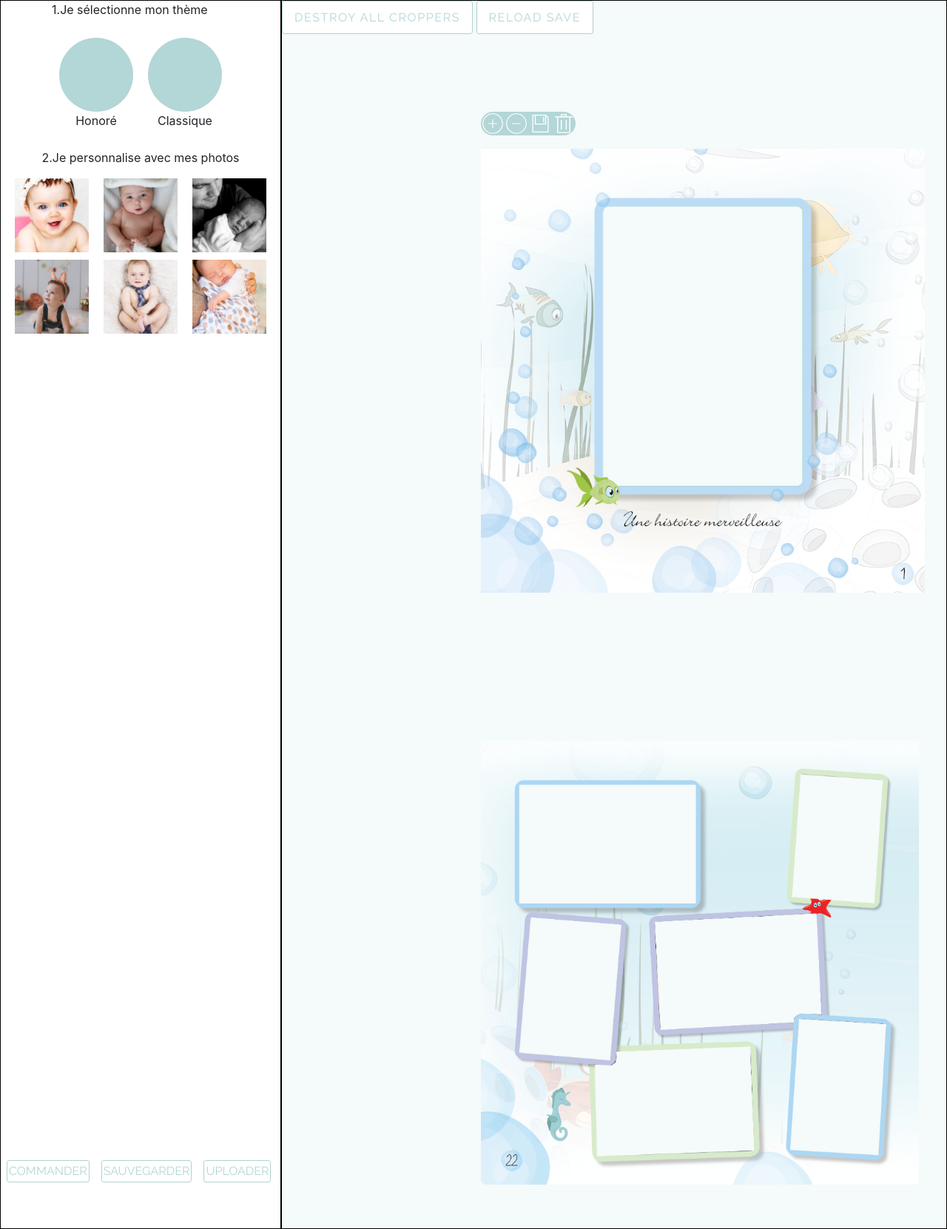
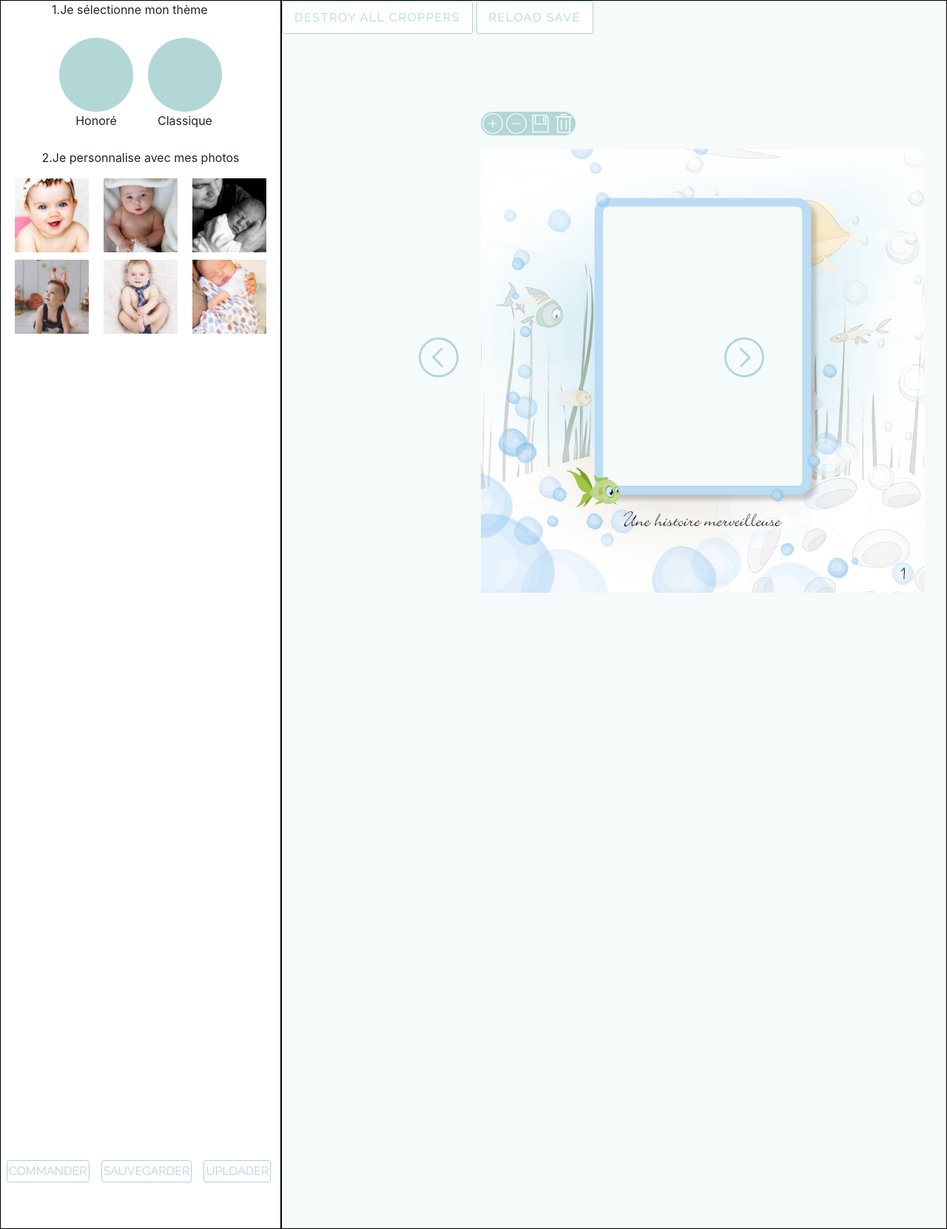
Before and after one commit to mbsenvoillage/picapp, a PHP site: page /page_perso.php in a window 1280 px wide. Shown: the whole page at 74% size. Run offline with PHP 8.4, Linux system fonts and the light colour scheme.

Commit message:
page flicking + dynamic divs

```diff
--- a/public/css/style.css
+++ b/public/css/style.css
@@ -848,6 +848,7 @@ button:hover {
     object-fit: cover;
 }
 
+/**
 #canvas1 {
     position: absolute;
 }
@@ -858,6 +859,7 @@ button:hover {
     display: block;
     max-width: 100%;
 }
+ */
 
 .canvas-container {
     width: 270px;
@@ -869,21 +871,26 @@ button:hover {
 }
 
 .draggable-zone {
-    width: 600px;
-    height: 600px;
+    /*width: 600px;
+    height: 600px;*/
     left: 30%;
     top: 200px;
     position: absolute;
 }
 
-.espace-travail-single-page-content-container-2 .draggable-zone {
+/**
+#page-2 {
     top: calc(400px + 600px);
 }
+
+ */
+
 
 .espace-travail-single-page-main-container {
     height: 1000px;
 }
 
+/**
 #p13-1-container {
     width: 239.5px;
     height: 161px;
@@ -937,6 +944,9 @@ button:hover {
     transform: rotate(4deg);
 }
 
+ */
+
+
 #controls {
     position: absolute;
     top: 150px;
@@ -952,3 +962,24 @@ button:hover {
 .cropper-wrap-box {
     border-radius: 2%;
 }
+
+#album-customization-page-navigation svg path {
+    fill: #B3D6D6;
+}
+
+
+#album-customization-page-navigation svg {
+    width: 4em;
+}
+
+#flick-left {
+    position: absolute;
+    left: 20%;
+    top: 450px;
+}
+
+#flick-right {
+    position: absolute;
+    left: 66%;
+    top: 450px;
+}
--- a/public/js/perso.js
+++ b/public/js/perso.js
@@ -1,47 +1,34 @@
-const canvas1 = document.getElementById('canvas1');
-const c1ctx = canvas1.getContext('2d');
+const dragzones = document.getElementsByClassName("draggable-zone"),
+    replaceBtn = document.getElementById('replaceimage'),
+    zoomfrwd = document.getElementById('frwd'),
+    zoombckwrd = document.getElementById('bckwd'),
+    save = document.getElementById("save"),
+    destroyAll = document.getElementById("destroyall"),
+    reload = document.getElementById("reload"),
+    canvasHeight = 600;
 
-const canvas2 = document.getElementById('canvas2');
-const c2ctx = canvas2.getContext('2d');
-
-const page13 = new Image();
-page13.src = "images/livre-Honore-13.png";
-
-const bgImg = new Image();
-bgImg.src = "images/Album_HONORE_03.png";
-
-const dropzones = document.getElementsByClassName('droppable');
-const dragzones = document.getElementsByClassName("draggable-zone");
-
-const replaceBtn = document.getElementById('replaceimage');
-const zoomfrwd = document.getElementById('frwd');
-const zoombckwrd = document.getElementById('bckwd');
-const save = document.getElementById("save");
-const destroyAll = document.getElementById("destroyall");
-const reload = document.getElementById("reload");
-
-// creates and html tag that will host the dropped img src
-// and will be used to initialize the cropper instance
-
-
-
-
+var cropperInstanceStore = {},
+    cropperSavedInstance = {},
+    cropperContainerStore = [];
 
 // Draws the page mask
 let drawImageOnCanvas = function (cnv, ctx, img, sizedowntoratio) {
-    let wRatio = cnv.width / img.width;
-    let hRatio = cnv.height / img.height;
-    let ratio = Math.min(wRatio, hRatio);
+    //let wRatio = cnv.width / img.width;
+    //let hRatio = cnv.height / img.height;
+    //let ratio = Math.min(wRatio, hRatio);
     ctx.clearRect(0, 0, cnv.width, cnv.height);
-    ctx.drawImage(img, 0, 0, img.width, img.height, 0, 0, img.width * ratio, img.height * ratio);
+    //ctx.drawImage(img, 0, 0, img.width, img.height, 0, 0, img.width * ratio, img.height * ratio);
+    ctx.drawImage(img, 0, 0, img.width, img.height, 0, 0, cnv.width, cnv.height);
 }
 
-// Creates a new canvas
-let createCanvas = function (cnvsId, w, h) {
+// Creates a new canvas that complies to the proportions of the mask/image that will be drawn on it
+// aspect ratio of image = width / height
+let createCanvas = async function (cnvsId, aspectRatio, h) {
     const canvas = document.createElement('canvas');
     canvas.id = cnvsId;
+    canvas.style.cssText = "position: absolute; max-width: 100%; display: block";
     const ctx = canvas.getContext('2d');
-    ctx.canvas.width = w;
+    ctx.canvas.width = h * aspectRatio;
     ctx.canvas.height = h;
     return {
         canvas: canvas,
@@ -49,15 +36,204 @@ let createCanvas = function (cnvsId, w, h) {
     }
 }
 
-// When mask from page 13 is loaded, then draw that image on canvas2
-page13.onload = function () {
-    drawImageOnCanvas(canvas2, c2ctx, page13);
+// Once canvas is created,
+let imgToCanvas = async function(img, createCanvasFunc, parentNode) {
+    let cnv = await createCanvasFunc;
+    if (!cnv) {
+        throw new Error("Something went wrong");
+    } else {
+        console.log(`this is the cnv height ${cnv.canvas.height}`);
+        parentNode.style.width = `${cnv.canvas.width}px`;
+        parentNode.style.height = `${cnv.canvas.height}px`;
+        drawImageOnCanvas(cnv.canvas, cnv.ctx, img);
+        parentNode.appendChild(cnv.canvas);
+    }
 }
 
-// When mask from page 1 is loaded, then draw that image on canvas1
-bgImg.onload = function () {
-    drawImageOnCanvas(canvas1, c1ctx, bgImg);
+// Generates an iameg object and assigns it a source attribute
+let makeImg = src => {
+    let img = new Image();
+    img.src = src;
+    return img;
 }
+
+let aspectRatioCalc = (imgWidth, imgHeight) => {
+    return imgWidth / imgHeight;
+}
+
+
+// Makes div tag for masks innerframes
+let makeDivHtmlTag = (className, id) => {
+    let div = document.createElement("div");
+    div.className = className;
+    div.id = id;
+    return div;
+}
+
+let assignStyle = (el, w, h, top, left, rotate, position) => {
+    el.style.width = `${w}px`;
+    el.style.height = `${h}px`;
+    el.style.top = `${top}px`;
+    el.style.left = `${left}px`;
+    el.style.transform = `rotate(${rotate}deg)`;
+    el.style.position = `${position}`;
+
+}
+
+// Loops through pageinnerframes object (stores w, h, x, y, angle of every pages' inner frames)
+// and applies corresponding css style to divs
+// object should have the following structure (innerframes have a key which corresponds
+// to their position, going left to right, top to bottom)
+// {"page-1" :
+//   {"1" :
+//      {"width" : 10px,
+//      "height" : 10px,
+//      "xpos" : 10px,
+//      "ypos" : 10px,
+//      "angle": 4},
+//   "2" :
+//      {},
+//  },
+//  "page-2" :
+//     {{}},
+// }
+
+let album1 = {
+    "page-1" : {
+        "1" : {
+            "width" : 356,
+            "height" : 499,
+            "top" : 103,
+            "left" : 218,
+            "angle" : 0
+        }
+    },
+    "page-2" : {
+        "1" : {
+            "width" : 672,
+            "height" : 449,
+            "top" : 215,
+            "left" : 63,
+            "angle" : 0
+        }
+
+    },
+    "page-3" : {
+        "1" : {
+            "width" : 210,
+            "height" : 313,
+            "top" : 155,
+            "left" : 117,
+            "angle" : -7
+        },
+        "2" : {
+            "width" : 367,
+            "height" : 463,
+            "top" : 103,
+            "left" : 384,
+            "angle" : 6
+        }
+
+    },
+    "page-4" : {
+        "1" : {
+            "width" : 1352,
+            "height" : 911,
+            "top" : 337,
+            "left" : 294,
+            "angle" : 0
+        },
+        "2" : {
+            "width" : 636,
+            "height" : 943,
+            "top" : 257,
+            "left" : 2383,
+            "angle" : 4
+        },
+        "3" : {
+            "width" : 700,
+            "height" : 1050,
+            "top" : 1353,
+            "left" : 294,
+            "angle" : 4.5
+        },
+        "4" : {
+            "width" : 1245,
+            "height" : 830,
+            "top" : 1390,
+            "left" : 1380,
+            "angle" : -3
+        },
+        "5" : {
+            "width" : 1205,
+            "height" : 795,
+            "top" : 2400,
+            "left" : 890,
+            "angle" : -2
+        },
+        "6" : {
+            "width" : 675,
+            "height" : 1000,
+            "top" : 2132,
+            "left" : 2370,
+            "angle" : 4
+        }
+
+    }
+}
+
+let setDivCssAndAttachToDom = (obj, sizedownratio, page) => {
+     for(let key in obj) {
+         if(key === page) {
+             console.log(key);
+             let innerFrames = obj[key];
+             let root = document.getElementById(key);
+             for(const key2 in innerFrames) {
+                 let frame = innerFrames[key2];
+                 for(let key3 in frame) {
+                     if(key3 !== "angle") {
+                         frame[key3] /= sizedownratio;
+                     }
+                 }
+                 console.log(frame);
+                 let div = makeDivHtmlTag("droppable",`${key}-${key2}-container`);
+                 assignStyle(div, frame.width, frame.height, frame.top, frame.left, frame.angle, "absolute");
+                 if(!div) {
+                     throw new Error("Something went wrong")
+                 } else {
+                     root.appendChild(div);
+                 }
+             }
+         }
+    }
+}
+
+/*let p2img = makeImg("images/Album_HONORE_02.png"),
+    p3img = makeImg("images/Album_HONORE_05.png")
+    p13img = makeImg("images/livre-Honore-13.png");*/
+
+// p1img = makeImg("images/Album_HONORE_03.png"),
+const page1 = document.getElementById("page-1"),
+    page2 = document.getElementById("page-2"),
+    page3 = document.getElementById("page-3"),
+    page4 = document.getElementById("page-4");
+
+let pages = {
+    "1": page1,
+    "2": page2,
+    "3": page3,
+    "4": page4,
+}
+
+
+
+
+let sizeDownRatio = (sourceImage, canvasHeight) => {
+    return sourceImage.height / canvasHeight;
+}
+
+
+
 
 // When user starts to drag image, set what type of html data he's dragging (here, an image)
 
@@ -95,13 +271,15 @@ let zoomOut = () => {
 let dragOverSetBackGround = (e) => {
     e.preventDefault();
     if (e.target && e.target.matches("div.droppable")) {
-        e.target.setAttribute("style", "background-color:#B3D6D6");
+        //e.target.setAttribute("style", "background-color:#B3D6D6");
+        e.target.style.backgroundColor = "#B3D6D6";
     }
 }
 
 let dragOverUnsetBackGround = (e) => {
     if (e.target && e.target.matches("div.droppable")) {
-        e.target.setAttribute("style", "background-color:unset");
+        //e.target.setAttribute("style", "background-color:unset");
+        e.target.style.backgroundColor = "unset";
     }
 }
 
@@ -194,8 +372,94 @@ let changeElemCssRules = (elem, rules) => {
 }
 
 let clickedContainer;
+// When mask from page 1 is loaded, then draw that image on canvas1
 
-$(document).ready(function () {
+/*p2img.onload = function () {
+    let aRatio = aspectRatioCalc(p2img.width, p2img.height);
+    imgToCanvas(p2img, createCanvas("canvas2", aRatio, canvasHeight), page2);
+    //setDivCssAndAttachToDom(album1);
+}
+
+p3img.onload = function () {
+    let aRatio = aspectRatioCalc(p3img.width, p3img.height);
+    imgToCanvas(p3img, createCanvas("canvas3", aRatio, canvasHeight), page3);
+}
+
+p13img.onload = function () {
+    let aRatio = aspectRatioCalc(p13img.width, p13img.height);
+    console.log(`this is aRatio for p13 : ${aRatio}`);
+    console.log(`original photo size : width = ${p13img.width} height = ${p13img.height}`);
+    let dRatio = sizeDownRatio(p13img, canvasHeight);
+    console.log(dRatio);
+    imgToCanvas(p13img, createCanvas("canvas4", aRatio, canvasHeight), page4);
+}*/
+
+let loadImage = url => {
+    return new Promise(resolve => {
+        const img = new Image();
+        img.onload = () => {
+            resolve(img);
+        }
+        img.src = url;
+    })
+}
+
+let imageFolder = [["Album_HONORE_02.png", 2], ["Album_HONORE_03.png", 1], ["Album_HONORE_05.png", 3], ["livre-Honore-13.png", 4]];
+
+let changePage = () => {
+    let idx = 1;
+    let numOfPages = Object.keys(pages).length;
+    return (e) => {
+        let target = e.target.parentNode.id;
+        console.log(target);
+        if(target === "flick-left") {
+            if(idx <= 1) idx = 1;
+            else idx--;
+            //hide idx++
+            pages[idx+1].style.display = "none";
+            //display idx
+            pages[idx].style.display = "block";
+        }
+        if(target === "flick-right"){
+            if(idx >= numOfPages) idx = numOfPages;
+            else idx++;
+            //hide idx--
+            console.l
+            pages[idx-1].style.display = "none";
+            //display idx
+            pages[idx].style.display = "block";
+        }
+    }
+}
+
+let flicker = changePage();
+
+const flickleft = document.getElementById("flick-left");
+const flickright = document.getElementById("flick-right");
+
+let loadCanvasImgs = imageFolder.map((el, i) => {
+    return loadImage(`images/${el[0]}`).then(img => {
+        let aRatio = aspectRatioCalc(img.width, img.height);
+        let page = pages[el[1]];
+        img.setAttribute("data-page", `${el[1]}`);
+        imgToCanvas(img, createCanvas("canvas1", aRatio, canvasHeight), page);
+        return new Promise(resolve => resolve(img));
+    }).then((img) => {
+        let page = img.dataset.page;
+        let dRatio = sizeDownRatio(img, canvasHeight);
+        setDivCssAndAttachToDom(album1, dRatio, pages[page].id);
+        return new Promise(resolve => resolve())
+    });
+});
+
+let results = Promise.all(loadCanvasImgs);
+
+results.then(() => {
+
+    const dropzones = document.getElementsByClassName('droppable');
+
+    flickleft.addEventListener('click', flicker);
+    flickright.addEventListener('click', flicker);
 
     // Store container date on save
     save.addEventListener('click', saveCropperData);
@@ -228,8 +492,8 @@ $(document).ready(function () {
                 if(clickedContainer !== undefined) {
                     forEach(clickedContainer.childNodes, elem => elem.className === "cropper-container" ? changeElemCssRules(elem, {"border": "none"}) : elem);
                 }
-                 clickedContainer = cropperInstanceStore[clickedCanvasId].container;
-                 forEach(e.currentTarget.childNodes, elem => elem.className === "cropper-container" ? changeElemCssRules(elem, {"border": "black dotted", "border-radius": "2%"}) : elem);
+                clickedContainer = cropperInstanceStore[clickedCanvasId].container;
+                forEach(e.currentTarget.childNodes, elem => elem.className === "cropper-container" ? changeElemCssRules(elem, {"border": "black dotted", "border-radius": "2%"}) : elem);
 
 
                 //currCropper = cropperInstanceStore[i];
@@ -293,14 +557,140 @@ $(document).ready(function () {
                     }
                 }
 
-                e.target.setAttribute("style", "background-color:unset");
+                e.target.style.backgroundColor = "unset";
 
             })(incrementi(), storeCanvasState);
         })
 
     });
+})
 
-});
+
+
+/*imageFolder.forEach(el, i => {
+    loadImage(`images/${el[0]}`).then(img => {
+        let aRatio = aspectRatioCalc(img.width, img.height);
+        let page = pages[el[1]];
+        img.setAttribute("data-page", `${el[1]}`);
+        imgToCanvas(img, createCanvas("canvas1", aRatio, canvasHeight), page);
+        return new Promise(resolve => resolve(img));
+    }).then((img) => {
+        let page = img.dataset.page;
+        let dRatio = sizeDownRatio(img, canvasHeight);
+        setDivCssAndAttachToDom(album1, dRatio, pages[page].id);
+        return new Promise(resolve => resolve())
+    }).then(() => {
+
+        const dropzones = document.getElementsByClassName('droppable');
+
+        flickleft.addEventListener('click', flicker);
+        flickright.addEventListener('click', flicker);
+
+        // Store container date on save
+        save.addEventListener('click', saveCropperData);
+        destroyAll.addEventListener('click', destroyAllCropperInstances);
+        reload.addEventListener('click', reloadAllSavedCropperInstances);
+
+        // Associate handler to dragstart event for all items from draggable class + give those pics an ID
+        const draggablePics = document.getElementsByClassName('draggable');
+
+        forEach(draggablePics, (el, i) => {
+            el.addEventListener("dragstart", dragstart_handler);
+            el.setAttribute("id", "pic" + i);
+        })
+
+
+        // Set background color of dropzone to $color to show drop area
+
+        forEach(dragzones, el => {
+            el.addEventListener('dragover', dragOverSetBackGround);
+            el.addEventListener('dragleave', dragOverUnsetBackGround);
+        })
+
+        forEach(dropzones, el => {
+
+            el.addEventListener('click', function (e) {
+                if (e.currentTarget.firstElementChild) {
+                    //let currCropper;
+                    clickedCanvasId = e.currentTarget.firstElementChild.id;
+
+                    if(clickedContainer !== undefined) {
+                        forEach(clickedContainer.childNodes, elem => elem.className === "cropper-container" ? changeElemCssRules(elem, {"border": "none"}) : elem);
+                    }
+                    clickedContainer = cropperInstanceStore[clickedCanvasId].container;
+                    forEach(e.currentTarget.childNodes, elem => elem.className === "cropper-container" ? changeElemCssRules(elem, {"border": "black dotted", "border-radius": "2%"}) : elem);
+
+
+                    //currCropper = cropperInstanceStore[i];
+
+                    // Replaces img in cropper
+                    replaceBtn.addEventListener('click', resetImage);
+
+                    // When user clicks zoom back, well, it zooms back
+                    zoombckwrd.addEventListener('click', zoomOut)
+
+                    // When user clicks zoom forward ....
+                    zoomfrwd.addEventListener('click', zoomIn);
+                }
+            })
+
+
+            el.addEventListener('drop', function (e) {
+                e.preventDefault();
+
+                let currCropper;
+                let currEl = e.currentTarget.firstElementChild;
+                let i;
+                let htmlImgTag;
+                if (e.currentTarget.firstElementChild) {
+                    i = e.currentTarget.firstElementChild.id;
+                    currCropper = cropperInstanceStore[i];
+                }
+
+                (function encapsulateCropper(incrementICB, storeCanvasStateCB) {
+
+                    if (!e.currentTarget.firstElementChild) {
+                        htmlImgTag = createHtmlImgTag("droppable", imgidx, {"display": "block", "max-width": "100%"});
+                        e.target.appendChild(htmlImgTag);
+                    }
+
+
+                    // Get the url of the dragged picture, then create image object
+                    // and assign to the src attribute the value of the url
+                    let url = e.dataTransfer.getData('URL');
+                    let img = new Image();
+                    img.src = url;
+
+
+                    // When the user drops the picture on the drop area, we created a new image object
+                    // we gave it a src attribute
+                    // However, img takes time to load, so we use the asynchronous method onload
+                    img.onload = async () => {
+
+                        if (currEl) {
+                            cropperInstanceStore[i].replace(img.src);
+                            cropperInstanceStore[i].originalUrl = img.src;
+                        } else {
+                            console.log("I am being initialized")
+                            // We give to the html img tag the src of the newly created image object
+                            htmlImgTag.setAttribute("src", img.src);
+
+                            // We initilialise a new instance of a cropper object
+                            let canvas2Cropper = await cropperSetUp(htmlImgTag);
+                            currCropper = canvas2Cropper;
+                            storeCanvasStateCB(canvas2Cropper, imgidx);
+                        }
+                    }
+
+                    e.target.style.backgroundColor = "unset";
+
+                })(incrementi(), storeCanvasState);
+            })
+
+        });
+    })
+})*/
+
 
 
 let ratio;
@@ -321,7 +711,3 @@ function storeCanvasState(canvas, idx) {
     cropperInstanceStore[idx] = canvas;
     console.log(cropperInstanceStore);
 }
-
-var cropperInstanceStore = {};
-var cropperSavedInstance = {};
-var cropperContainerStore = [];
--- a/public/page_perso.php
+++ b/public/page_perso.php
@@ -99,30 +99,40 @@
             </a>
 
         </div>
+        <div id="album-customization-page-navigation">
+            <a id="flick-left">
+                <svg class="svg-icon" viewBox="0 0 20 20" >
+                    <path d="M11.739,13.962c-0.087,0.086-0.199,0.131-0.312,0.131c-0.112,0-0.226-0.045-0.312-0.131l-3.738-3.736c-0.173-0.173-0.173-0.454,0-0.626l3.559-3.562c0.173-0.175,0.454-0.173,0.626,0c0.173,0.172,0.173,0.451,0,0.624l-3.248,3.25l3.425,3.426C11.911,13.511,11.911,13.789,11.739,13.962 M18.406,10c0,4.644-3.763,8.406-8.406,8.406S1.594,14.644,1.594,10S5.356,1.594,10,1.594S18.406,5.356,18.406,10 M17.521,10c0-4.148-3.373-7.521-7.521-7.521c-4.148,0-7.521,3.374-7.521,7.521c0,4.148,3.374,7.521,7.521,7.521C14.147,17.521,17.521,14.148,17.521,10"></path>
+                </svg>
+            </a>
+            <a id="flick-right">
+                <svg class="svg-icon" viewBox="0 0 20 20">
+                    <path d="M12.522,10.4l-3.559,3.562c-0.172,0.173-0.451,0.176-0.625,0c-0.173-0.173-0.173-0.451,0-0.624l3.248-3.25L8.161,6.662c-0.173-0.173-0.173-0.452,0-0.624c0.172-0.175,0.451-0.175,0.624,0l3.738,3.736C12.695,9.947,12.695,10.228,12.522,10.4 M18.406,10c0,4.644-3.764,8.406-8.406,8.406c-4.644,0-8.406-3.763-8.406-8.406S5.356,1.594,10,1.594C14.643,1.594,18.406,5.356,18.406,10M17.521,10c0-4.148-3.374-7.521-7.521-7.521c-4.148,0-7.521,3.374-7.521,7.521c0,4.147,3.374,7.521,7.521,7.521C14.147,17.521,17.521,14.147,17.521,10"></path>
+                </svg>
+            </a>
+
+        </div>
 
         <div class="espace-travail-single-page-main-container">
+
             <div class="espace-travail-single-page-content-container">
                 <div class="single-page-container">
                     <div class="single-page-photo-container">
-                        <div class="draggable-zone">
-                            <canvas id="canvas1" width="600" height="600">
+                        <div class="draggable-zone" id="page-1">
+                            <!--<div class="canvas-container droppable" id="p1-container">
 
-                            </canvas>
-                            <div class="canvas-container droppable" id="p1-container">
-
-                            </div>
+                            </div>-->
                         </div>
                     </div>
                 </div>
             </div>
 
-            <div class="espace-travail-single-page-content-container-2">
+            <div class="espace-travail-single-page-content-container">
                 <div class="single-page-container">
                     <div class="single-page-photo-container">
-                        <div class="draggable-zone">
-                            <canvas id="canvas2" width="600" height="600">
+                        <div class="draggable-zone" id="page-2" style="display: none">
+                            <!--
 
-                            </canvas>
                             <div id="p13-1-container" class="droppable" >
 
                             </div>
@@ -141,6 +151,71 @@
                             <div id="p13-6-container" class="droppable">
 
                             </div>
+                            -->
+
+
+                        </div>
+                    </div>
+                </div>
+            </div>
+
+            <div class="espace-travail-single-page-content-container">
+                <div class="single-page-container">
+                    <div class="single-page-photo-container">
+                        <div class="draggable-zone" id="page-3" style="display: none">
+                            <!--
+
+                            <div id="p13-1-container" class="droppable" >
+
+                            </div>
+                            <div id="p13-2-container"  style="width: 111px; height: 166px;" class="droppable">
+
+                            </div>
+                            <div id="p13-3-container" class="droppable">
+
+                            </div>
+                            <div id="p13-4-container" class="droppable">
+
+                            </div>
+                            <div id="p13-5-container" class="droppable">
+
+                            </div>
+                            <div id="p13-6-container" class="droppable">
+
+                            </div>
+                            -->
+
+
+                        </div>
+                    </div>
+                </div>
+            </div>
+
+            <div class="espace-travail-single-page-content-container">
+                <div class="single-page-container">
+                    <div class="single-page-photo-container">
+                        <div class="draggable-zone" id="page-4" style="display: none">
+                            <!--
+
+                            <div id="p13-1-container" class="droppable" >
+
+                            </div>
+                            <div id="p13-2-container"  style="width: 111px; height: 166px;" class="droppable">
+
+                            </div>
+                            <div id="p13-3-container" class="droppable">
+
+                            </div>
+                            <div id="p13-4-container" class="droppable">
+
+                            </div>
+                            <div id="p13-5-container" class="droppable">
+
+                            </div>
+                            <div id="p13-6-container" class="droppable">
+
+                            </div>
+                            -->
 
 
                         </div>
```
Also changed, not shown: public/images/Album_HONORE_02.png (added), public/images/Album_HONORE_05.png (added).
